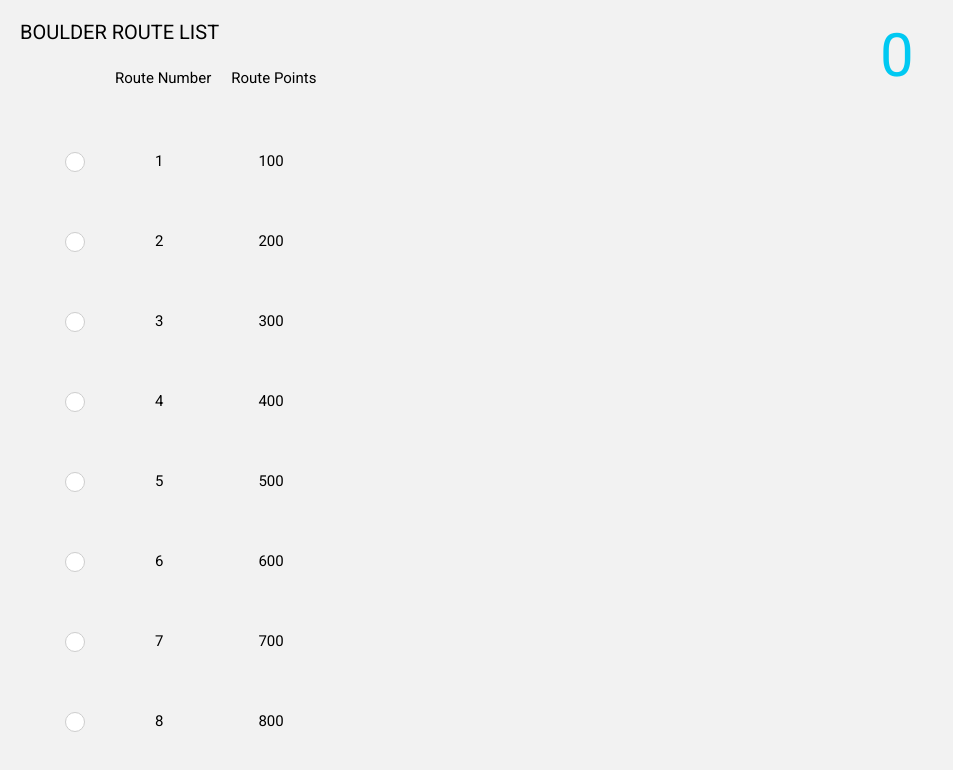
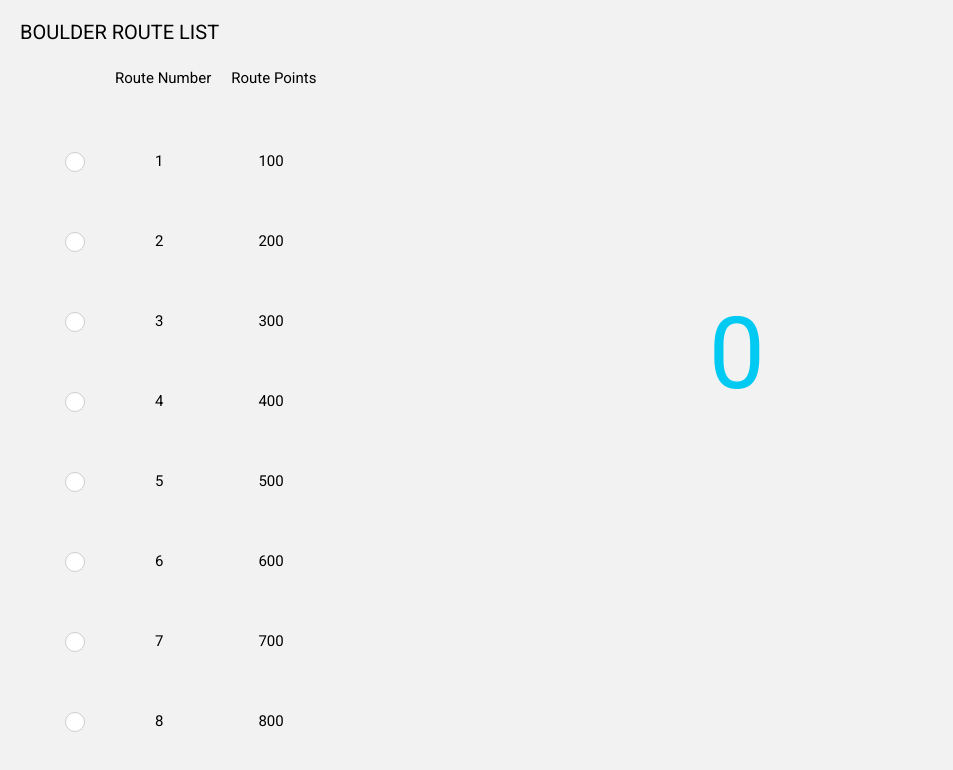
Before and after one commit to megdadkins7/boulder, a React (Create React App) app: page / in a window 1280 px wide. Shown: the top 770 px of the page, without its empty margins (0-953 px from the left). Built offline with nearby package versions, Linux system fonts and the light colour scheme.

Commit message:
moved score to middle

```diff
--- a/src/components/Boulders.js
+++ b/src/components/Boulders.js
@@ -49,6 +49,10 @@ const StyledBoulders = styled.div`
   .RoutePoints {
     padding: 10px;
   }
+  .ScorecardWrapper {
+    margin-top: 280px;
+    margin-right: 500px;
+  }
 `;
 
 function Boulders() {
@@ -78,7 +82,7 @@ function Boulders() {
               {boulders.map((route, i) => (
                 <BoulderRoute
                   route={route}
-                key={`${route.number}${i}`}
+                  key={`$ {route.number}${i}`}
                   toggleBoulders={toggleBoulders}
                 />
               ))}
--- a/src/components/Scorecard.js
+++ b/src/components/Scorecard.js
@@ -2,8 +2,7 @@ import React from 'react'
 import styled from 'styled-components'
 
 const StyledScorecard = styled.div`
-  margin: 5px;
-  font-size: 6rem;
+  font-size: 10rem;
   color: #00C9F2;
 `;
 
```
Also changed, not shown: 1 other file (tests, documents, lock files or other folders). Lines whose indentation alone changed are shown as unchanged.
